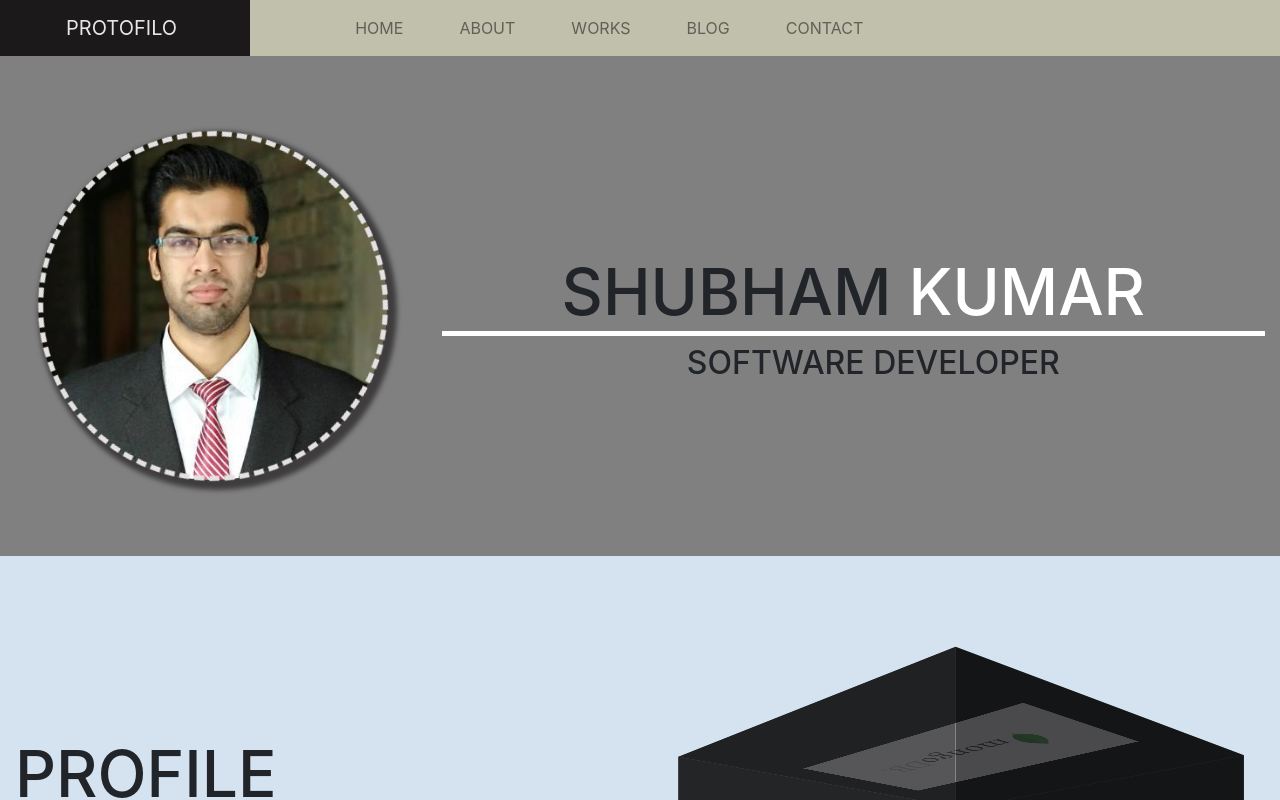
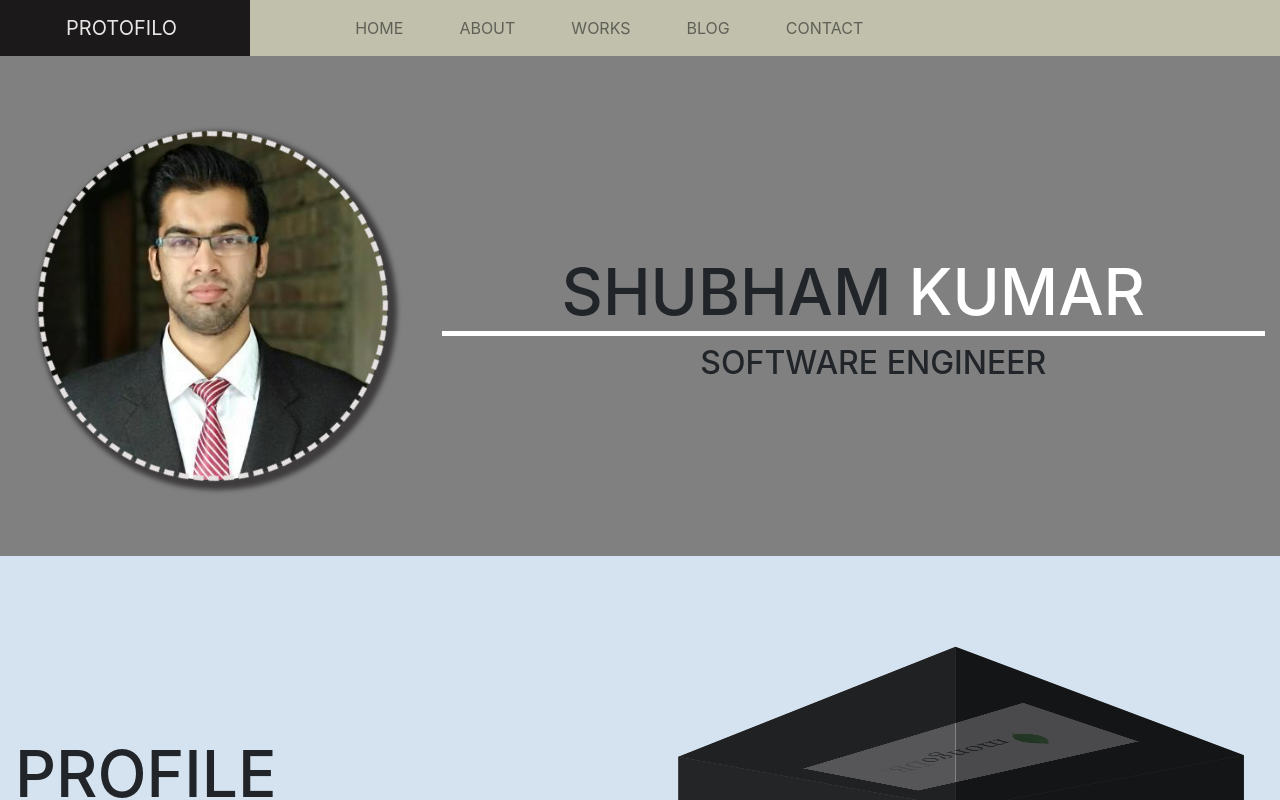
Before and after one commit to Aparnasuman/ShubhCv, a React (Create React App) app in the folder shubhcv/: page / in a window 1280 px wide. Shown: the top 800 px of the page. Built offline with nearby package versions, Linux system fonts and the light colour scheme.

Commit message:
minor changes in header

```diff
--- a/shubhcv/src/Component/header.css
+++ b/shubhcv/src/Component/Header.css
@@ -14,7 +14,7 @@
   position: relative;
   text-align: center;
 }
-.img-b .border {
+.img-b .intro-pic-border {
   /* content: ''; */
   position: absolute;
   top: 0;
@@ -25,7 +25,7 @@
   border-radius: 50%;
   border: 5px dashed #e5e1e1 !important;
   animation-name: Rotate;
-  animation-duration: 2s;
+  animation-duration: 5s;
   animation-iteration-count: infinite;
   animation-timing-function: linear;
   animation-name: Rotate;
@@ -33,15 +33,15 @@
 .info {
   margin-top: 15%;
 }
-.shubh {
+.firstName {
   font-size: 4rem;
   border-bottom: 5px solid #fff;
   /*margin-left: 99px;*/
 }
-.kumar {
+.lastName {
   color: #ffff;
 }
-.soft {
+.designation {
   font-size: 2rem;
   margin-left: 40px;
 }
--- a/shubhcv/src/Component/Header.js
+++ b/shubhcv/src/Component/Header.js
@@ -1,6 +1,6 @@
 import React from "react";
-import "./header.css";
-import shubh from "../img/shubh.jpg";
+import "./Header.css";
+import introPic from "../img/shubh.jpg";
 class Header extends React.Component {
   render() {
     return (
@@ -9,16 +9,20 @@ class Header extends React.Component {
           <div className="info-img row">
             <div className="col-md-4">
               <div className="img-b m-auto">
-                <div class="border"></div>
-                <img src={shubh} alt="shubh" className="d-block w-5 img-h" />
+                <div class="intro-pic-border"></div>
+                <img
+                  src={introPic}
+                  alt="cv profile"
+                  className="d-block w-5 img-h"
+                />
               </div>
             </div>
             <div class="col-md-8">
               <div className="info">
-                <h1 className="shubh">
-                  SHUBHAM <span className="kumar">KUMAR</span>
+                <h1 className="firstName">
+                  SHUBHAM <span className="lastName">KUMAR</span>
                 </h1>
-                <h3 className="soft">SOFTWARE DEVELOPER</h3>
+                <h3 className="designation">SOFTWARE ENGINEER</h3>
               </div>
             </div>
           </div>
```
Also changed, not shown: 1 other file (tests, documents, lock files or other folders).
